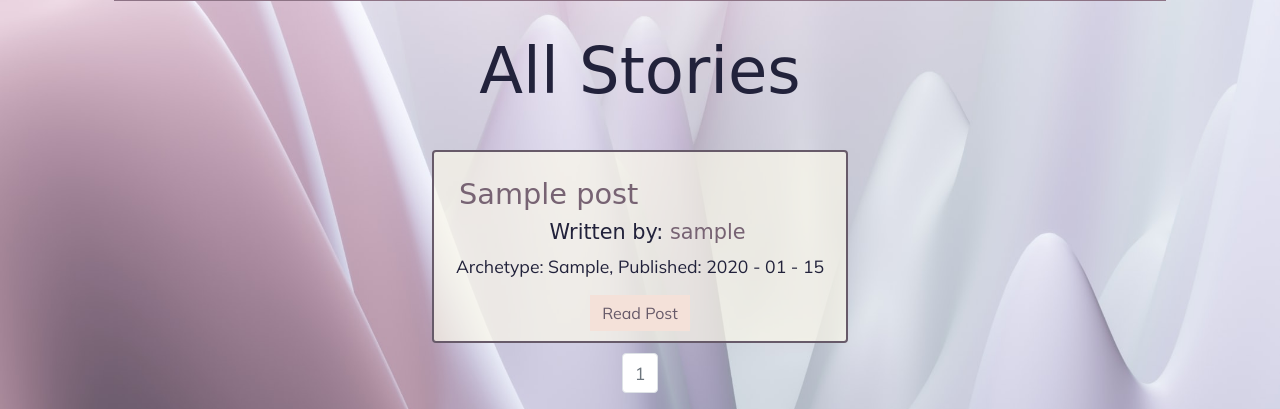
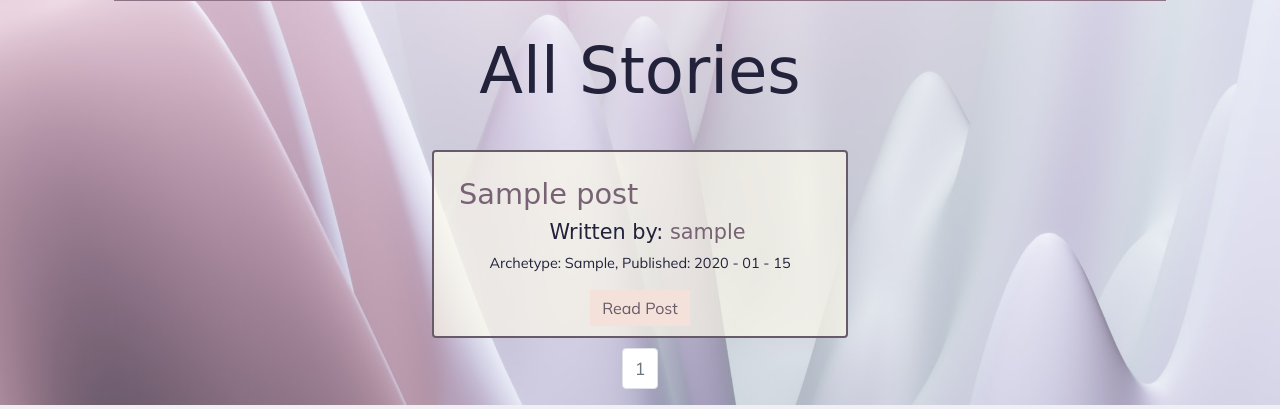
Before and after one commit to catt-tung/archetypes-flask-app, a Flask app: page / in a window 1280 px wide. Shown: the part 843-1252 px from the top of the page. Run offline with Flask 2, Linux system fonts and the light colour scheme; tables that the repository leaves empty hold one stand-in row (values such as "Sample post"); parts of the project's set-up code (start-up, migrations or seed data) failed here and were passed over; some web fonts are replaced.

Commit message:
change font size

```diff
--- a/myapp/static/base.css
+++ b/myapp/static/base.css
@@ -210,6 +210,10 @@ blockquote:before {
   vertical-align: -0.4em;
 }
 
+.card-font {
+  font-size: 0.9rem;
+}
+
 cite, figcaption {
   font-family: 'Flamenco', cursive;
 }
--- a/myapp/templates/child.html
+++ b/myapp/templates/child.html
@@ -38,7 +38,7 @@
                     <div class="car-boy">
                         <h4><a class="card-title" href="{{url_for('posts.post', post_id=post.id)}}">{{post.title}}</a></h4>
                         <h6>Written by: <a href="{{url_for('users.user_posts', username=post.author.username)}}">{{post.author.username}}</a></h6>
-                        <p>Archetype: {{post.category}}, Published: {{post.date.strftime('%Y - %m - %d')}}</p>
+                        <p class="card-font">Archetype: {{post.category}}, Published: {{post.date.strftime('%Y - %m - %d')}}</p>
                         <a class="btn btn-primary" href="{{url_for('posts.post', post_id=post.id)}}">Read Post</a>
                     </div>
                 </div>
--- a/myapp/templates/index.html
+++ b/myapp/templates/index.html
@@ -30,7 +30,7 @@
                             <div class="card-written-by">
                                 <h6>Written by: <a href="{{url_for('users.user_posts', username=post.author.username)}}">{{post.author.username}}</a></h6>
                             </div>
-                            <p>Archetype: {{post.category}}, Published: {{post.date.strftime('%Y - %m - %d')}}</p>
+                            <p class="card-font">Archetype: {{post.category}}, Published: {{post.date.strftime('%Y - %m - %d')}}</p>
                             <div class="button-holder"><a href="{{url_for('posts.post', post_id=post.id)}}" type="button" class="btn btn-primary" role="button">Read Post</a></div>
                         </div>
                     </div>
--- a/myapp/templates/prostitute.html
+++ b/myapp/templates/prostitute.html
@@ -31,7 +31,7 @@
                     <div class="car-boy">
                         <h4><a class="card-title" href="{{url_for('posts.post', post_id=post.id)}}">{{post.title}}</a></h4>
                         <h6>Written by: <a href="{{url_for('users.user_posts', username=post.author.username)}}">{{post.author.username}}</a></h6>
-                        <p>Archetype: {{post.category}}, Published: {{post.date.strftime('%Y - %m - %d')}}</p>
+                        <p class="card-font">Archetype: {{post.category}}, Published: {{post.date.strftime('%Y - %m - %d')}}</p>
                         <a class="btn btn-primary" href="{{url_for('posts.post', post_id=post.id)}}">Read Post</a>
                     </div>
                 </div>
--- a/myapp/templates/saboteur.html
+++ b/myapp/templates/saboteur.html
@@ -32,7 +32,7 @@
                     <div class="car-boy">
                         <h4><a class="card-title" href="{{url_for('posts.post', post_id=post.id)}}">{{post.title}}</a></h4>
                         <h6>Written by: <a href="{{url_for('users.user_posts', username=post.author.username)}}">{{post.author.username}}</a></h6>
-                        <p>Archetype: {{post.category}}, Published: {{post.date.strftime('%Y - %m - %d')}}</p>
+                        <p class="card-font">Archetype: {{post.category}}, Published: {{post.date.strftime('%Y - %m - %d')}}</p>
                         <a class="btn btn-primary" href="{{url_for('posts.post', post_id=post.id)}}">Read Post</a>
                     </div>
                 </div>
--- a/myapp/templates/victim.html
+++ b/myapp/templates/victim.html
@@ -30,7 +30,7 @@
                     <div class="car-boy">
                         <h4><a class="card-title" href="{{url_for('posts.post', post_id=post.id)}}">{{post.title}}</a></h4>
                         <h6>Written by: <a href="{{url_for('users.user_posts', username=post.author.username)}}">{{post.author.username}}</a></h6>
-                        <p>Archetype: {{post.category}}, Published: {{post.date.strftime('%Y - %m - %d')}}</p>
+                        <p class="card-font">Archetype: {{post.category}}, Published: {{post.date.strftime('%Y - %m - %d')}}</p>
                         <a class="btn btn-primary" href="{{url_for('posts.post', post_id=post.id)}}">Read Post</a>
                     </div>
                 </div>
```
